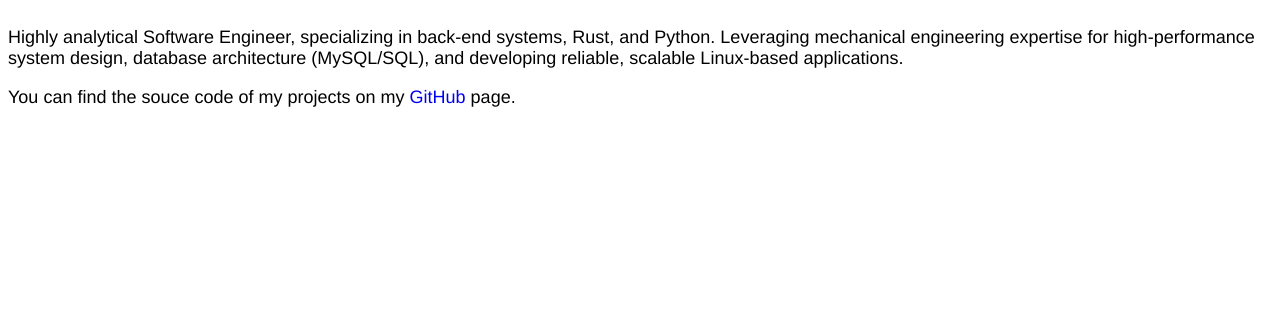
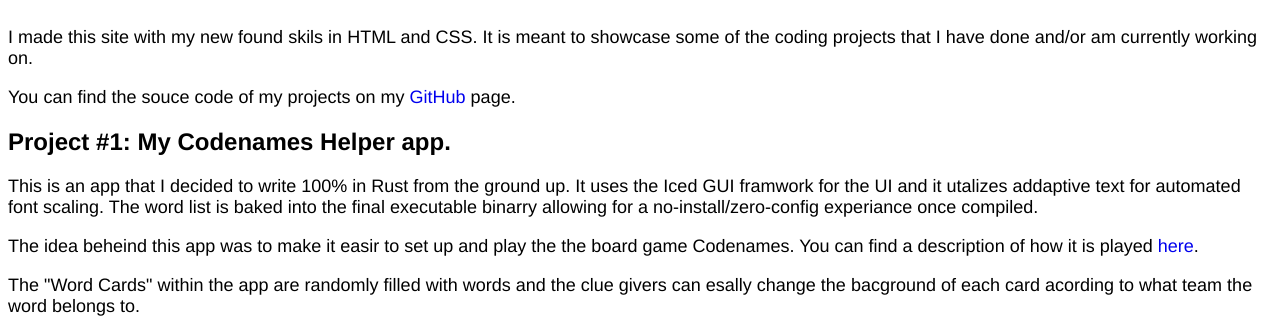
Before and after one commit to TSKordziel/TSKordziel_Portfolio.github.io, a plain HTML site: page index.html in a window 1280 px wide. Shown: the part 70-402 px from the top of the page. Drawn offline with Linux system fonts and the light colour scheme; grey boxes are pictures that could not be loaded.

Commit message:
Add project description and video

```diff
--- a/index.html
+++ b/index.html
@@ -8,8 +8,17 @@
     </head>
     <body>
         <h1>Tyler Kordziel</h1>
-        <p>Highly analytical Software Engineer, specializing in back-end systems, Rust, and Python. Leveraging mechanical engineering expertise for high-performance system design, database architecture (MySQL/SQL), and developing reliable, scalable Linux-based applications.</p>
+        <p>
+            I made this site with my new found skils in HTML and CSS. It is meant to showcase some of the coding projects that I have done and/or am currently working on.
+        </p>
         <p>You can find the souce code of my projects on my <a href="https://github.com/TSKordziel" target="_blank">GitHub</a> page.</p>
+
+        <h2>Project #1: My Codenames Helper app.</h2>
+        <p>This is an app that I decided to write 100% in Rust from the ground up. It uses the Iced GUI framwork for the UI and it utalizes addaptive text for automated font scaling. The word list is baked into the final executable binarry allowing for a no-install/zero-config experiance once compiled.</p>
+        <p>The idea beheind this app was to make it easir to set up and play the the board game Codenames. You can find a description of how it is played <a href="https://www.czechgames.com/games/codenames">here</a>.</p>
+        <p>The "Word Cards" within the app are randomly filled with words and the clue givers can esally change the bacground of each card acording to what team the word belongs to.</p>
+        <video src="resources/media/2025-11-19 15-24-59.mkv"></video>
+
 
     </body>
 </html>
```
Also changed, not shown: 1 other file.
